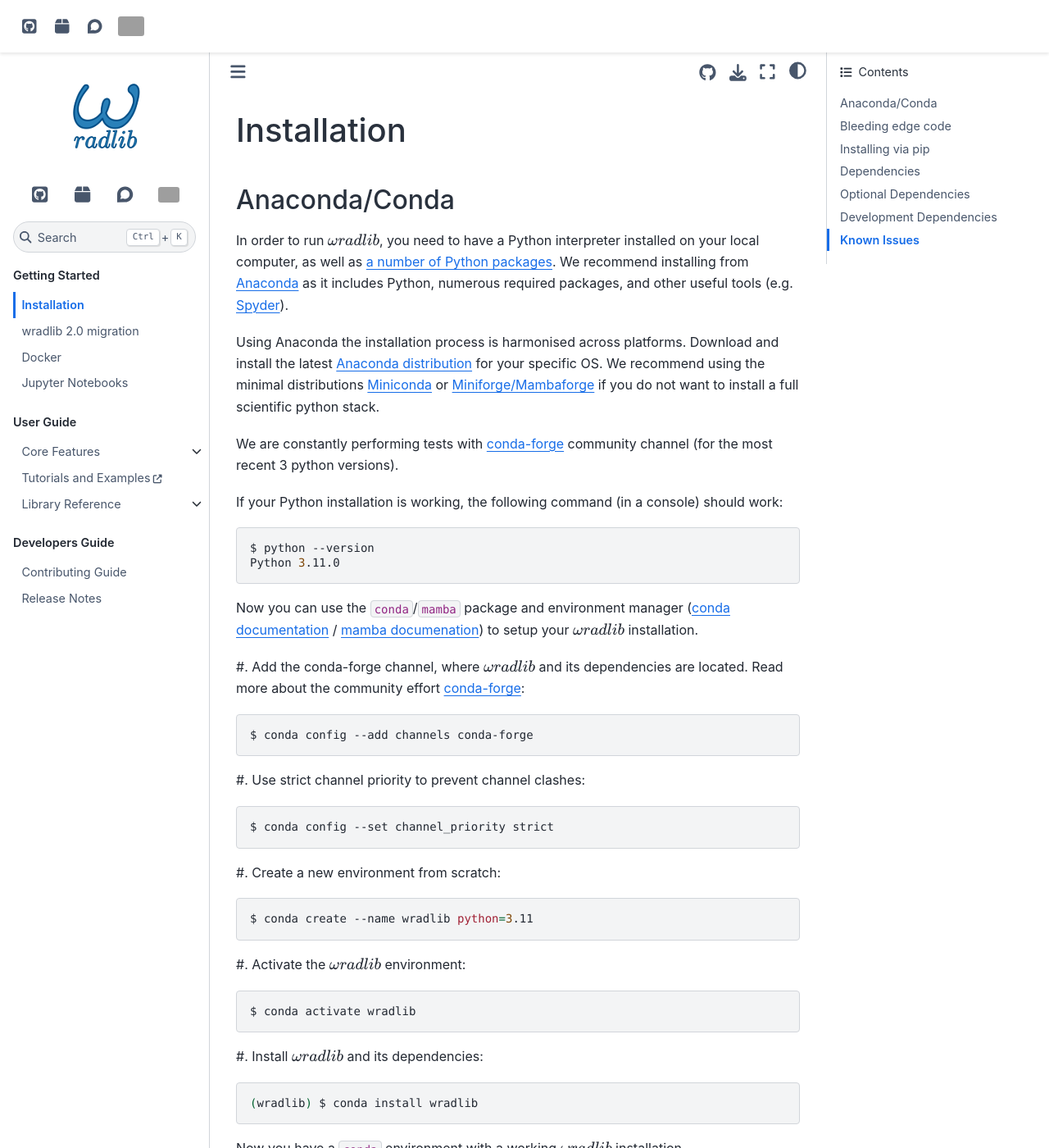
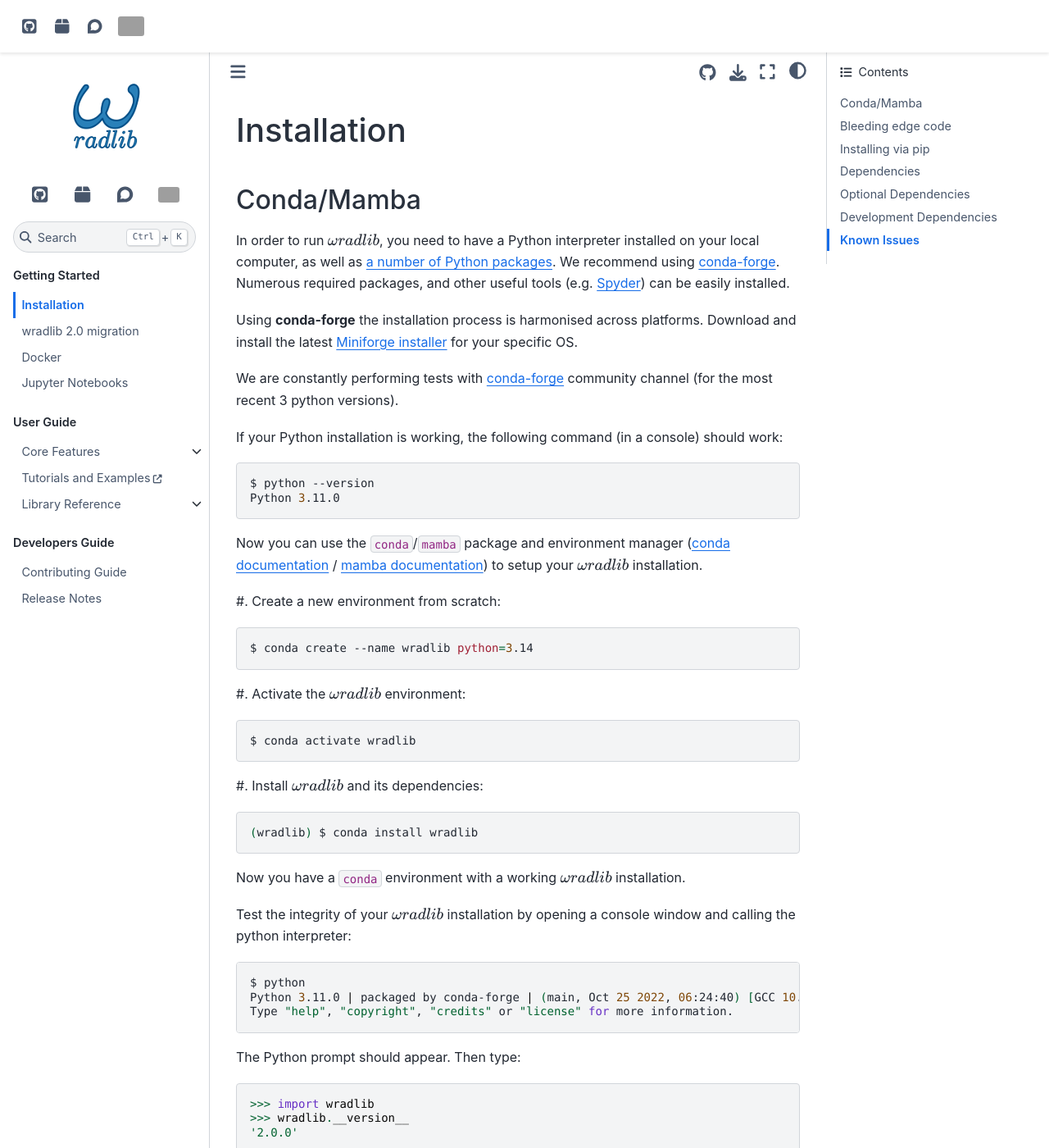
Before and after one commit to wradlib/wradlib, a Sphinx documentation site: the page built from docs/installation.md, in a window 1280 px wide and 1400 px high. Shown: the whole window at 82% size. Built offline with Sphinx 7.4.7 and the Sphinx Book theme 1.1.4, drawn with Linux system fonts in a browser that asks for light colours; pages that are not in the unit, such as notebooks, are missing from menus; the version number could not be read and is left out; some of the changed text lies outside the part shown; grey boxes are pictures that could not be loaded.

Commit message:
update documentation wrt conda/mamba and the new notebooks/examples

````diff
--- a/docs/installation.md
+++ b/docs/installation.md
@@ -1,10 +1,10 @@
 # Installation
 
-## Anaconda/Conda
+## Conda/Mamba
 
-In order to run {{wradlib}}, you need to have a Python interpreter installed on your local computer, as well as [a number of Python packages](#dependencies). We recommend installing from [Anaconda](https://www.anaconda.com/download) as it includes Python, numerous required packages, and other useful tools (e.g. [Spyder](https://www.spyder-ide.org/)).
+In order to run {{wradlib}}, you need to have a Python interpreter installed on your local computer, as well as [a number of Python packages](#dependencies). We recommend using [conda-forge](https://conda-forge.org). Numerous required packages, and other useful tools (e.g. [Spyder](https://www.spyder-ide.org/)) can be easily installed.
 
-Using Anaconda the installation process is harmonised across platforms. Download and install the latest [Anaconda distribution](https://www.anaconda.com/download) for your specific OS. We recommend using the minimal distributions [Miniconda](https://conda.io/miniconda.html) or [Miniforge/Mambaforge](https://github.com/conda-forge/miniforge)  if you do not want to install a full scientific python stack.
+Using **conda-forge** the installation process is harmonised across platforms. Download and install the latest [Miniforge installer](https://conda-forge.org/download) for your specific OS.
 
 We are constantly performing tests with [conda-forge](https://conda-forge.org/) community channel (for the most recent 3 python versions).
 
@@ -15,24 +15,12 @@
 Python 3.11.0
 ```
 
-Now you can use the ``conda``/``mamba`` package and environment manager ([conda documentation](https://conda.io/docs/) / [mamba documenation](https://mamba.readthedocs.io/en/latest/)) to setup your {{wradlib}} installation.
-
-#. Add the conda-forge channel, where {{wradlib}} and its dependencies are located. Read more about the community effort [conda-forge](https://conda-forge.org):
-
-```bash
-$ conda config --add channels conda-forge
-```
-
-#. Use strict channel priority to prevent channel clashes:
-
-```bash
-$ conda config --set channel_priority strict
-```
+Now you can use the ``conda``/``mamba`` package and environment manager ([conda documentation](https://conda.io/docs/) / [mamba documentation](https://mamba.readthedocs.io/en/latest/)) to setup your {{wradlib}} installation.
 
 #. Create a new environment from scratch:
 
 ```bash
-$ conda create --name wradlib python=3.11
+$ conda create --name wradlib python=3.14
 ```
 
 #. Activate the {{wradlib}} environment:
@@ -107,7 +95,7 @@
 Be aware that using ``pip`` we can only look for python-module dependencies.
 For example the numpy module itself depends on some other libraries, which need to be present in order for the module to compile properly after being downloaded by ``pip``. We have no control over these dependencies and it is rather hard to give a complete overview.
 
-Therefore we recommend trying to satisfy the dependencies using your favorite package management system.
+Therefore, we recommend trying to satisfy the dependencies using your favorite package management system.
 
 Installing via ``pip`` tries to install all dependencies, but be sure to have all depending non-python libraries installed. Wheels are not available for all dependencies (eg. GDAL).
 
@@ -195,8 +183,8 @@
 
 Depending on your OS and installation method you may encounter different problems. Here are some guidelines for attacking them.
 
-We strongly recommend using the Anaconda conda package and environment manager (see [](#installation)). Using [conda-forge](https://conda-forge.org) we will maintain the [wradlib-feedstock](https://github.com/conda-forge/wradlib-feedstock) for constant availability of recent {{wradlib}} versions.
+We strongly recommend using the conda/mamba package and environment manager (see [](#installation)). Using [conda-forge](https://conda-forge.org) we will maintain the [wradlib-feedstock](https://github.com/conda-forge/wradlib-feedstock) for constant availability of recent {{wradlib}} versions.
 
-If you can't use Anaconda/Miniconda, it is generally a good idea to use your systems package manager to install dependencies. This will also take account for other needed bindings, libs etc.
+If you can't use Miniforge, it is generally a good idea to use your systems package manager to install dependencies. This will also take account for other needed bindings, libs etc.
 
 If you encounter problems installing {{wradlib}}, check on your favorite search engine or create an [issue here](https://github.com/wradlib/wradlib/issues) with details on the problem or open a discussion topic on the [openradar-discourse](https://openradar.discourse.group/).
````
Also changed, not shown: other parts of docs/installation.md (+1 -1 lines), docs/docker.md (+1 -1 lines), docs/jupyter.md (+7 -7 lines).
